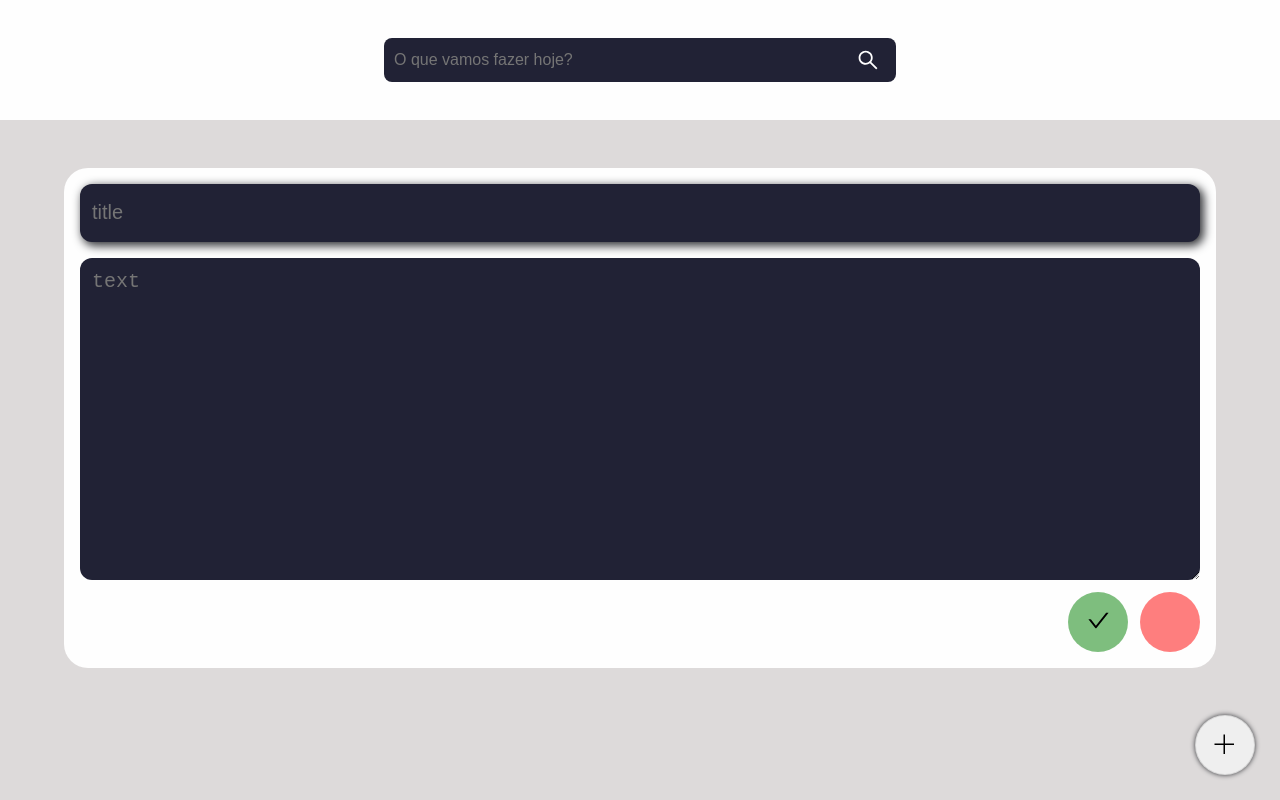
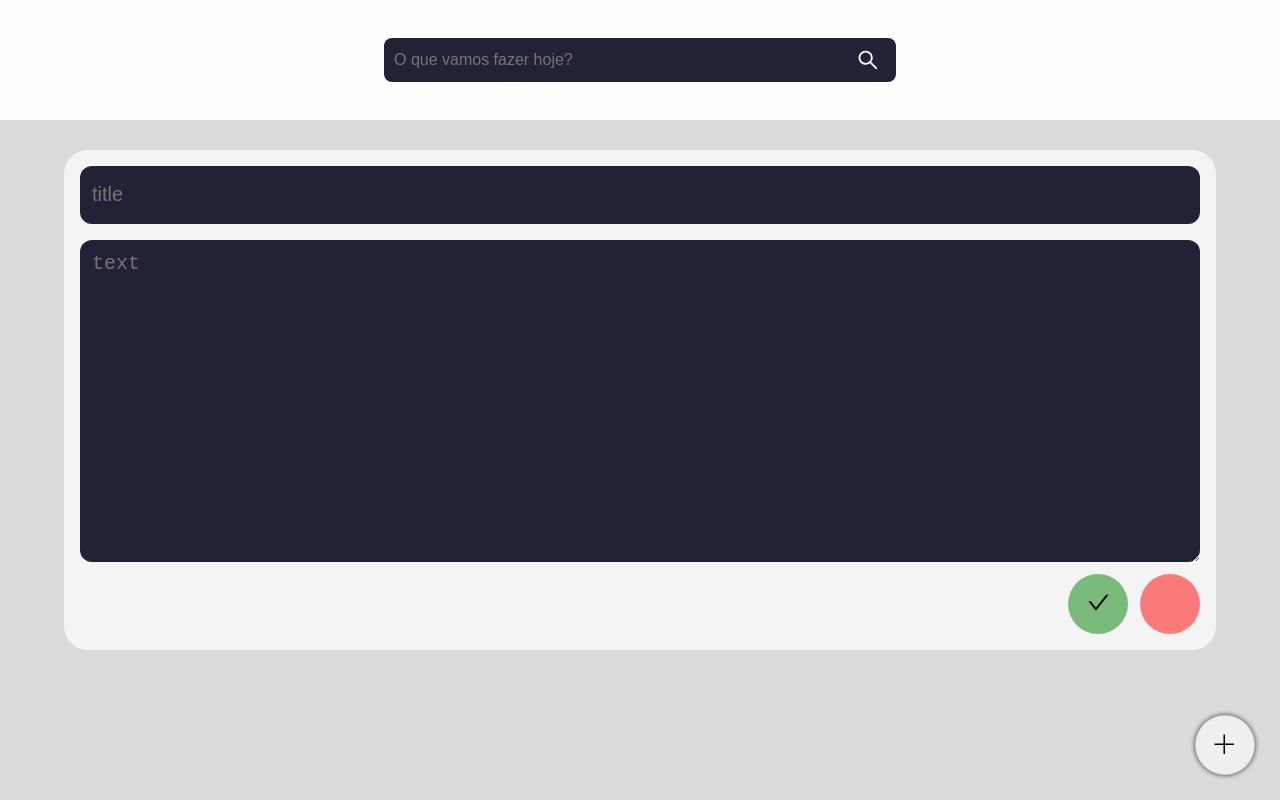
Before and after one commit to Fernando-Filho/Anotacoes, a React (Create React App) app in the folder anotacoes/: page / in a window 1280 px wide. Built offline with nearby package versions, Linux system fonts and the light colour scheme.

Commit message:
Ajustes para inclusão do blur

```diff
--- a/anotacoes/src/components/CreateNewNote/CreateNewNote.css
+++ b/anotacoes/src/components/CreateNewNote/CreateNewNote.css
@@ -1,4 +1,8 @@
 .CreateNewNote{
+    position: fixed;
+    left: 50%;
+    top: 50%;
+    transform: translate(-50%, -50%);
     display: flex;
     flex-direction: column;
     justify-content: space-around;
@@ -8,7 +12,8 @@
     overflow: hidden;
     border-radius: 24rem;
     padding: 16rem;
-    background-color: var(--Branco);
+    background-color: rgba(255, 255, 255, 0.7);
+    backdrop-filter: blur(10px);
 }
 
 .CreateNewNote .Inputs{
@@ -25,7 +30,10 @@
     text-overflow: ellipsis;
 }
 
-.CreateNewNote input, textarea:focus{
+.CreateNewNote input:focus{
+    box-shadow: 3px 3px 10px 1px var(--Preto_2);
+}
+.CreateNewNote textarea:focus{
     box-shadow: 3px 3px 10px 1px var(--Preto_2);
 }
 .CreateNewNote .Inputs input {
```
